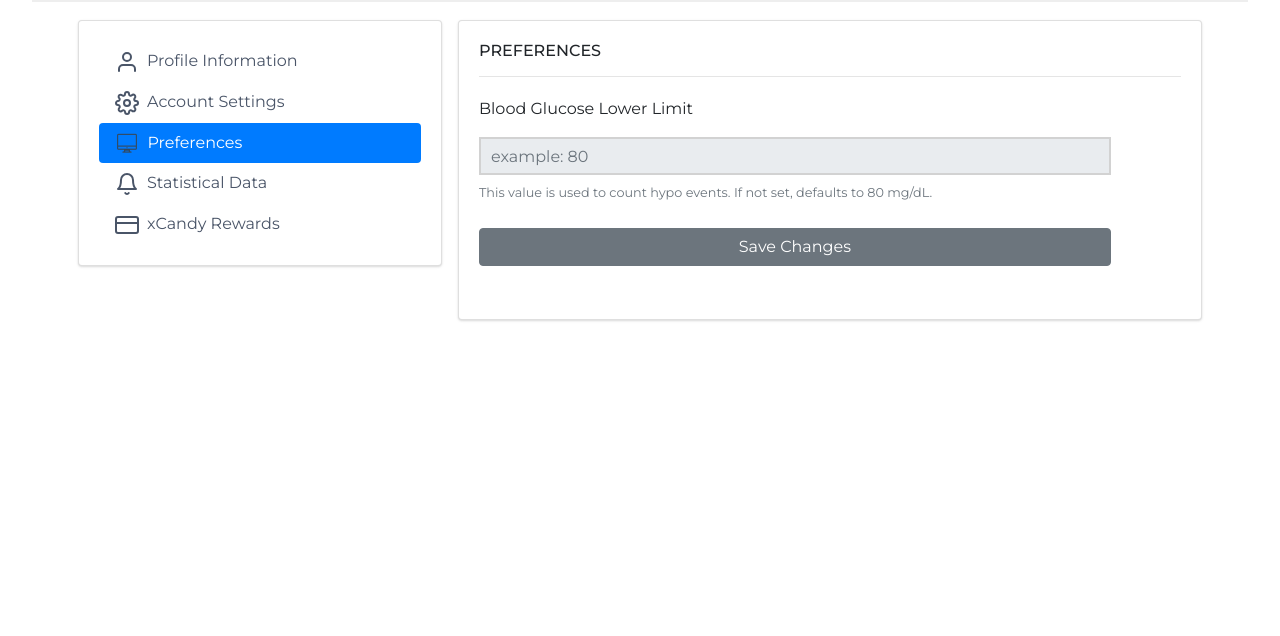
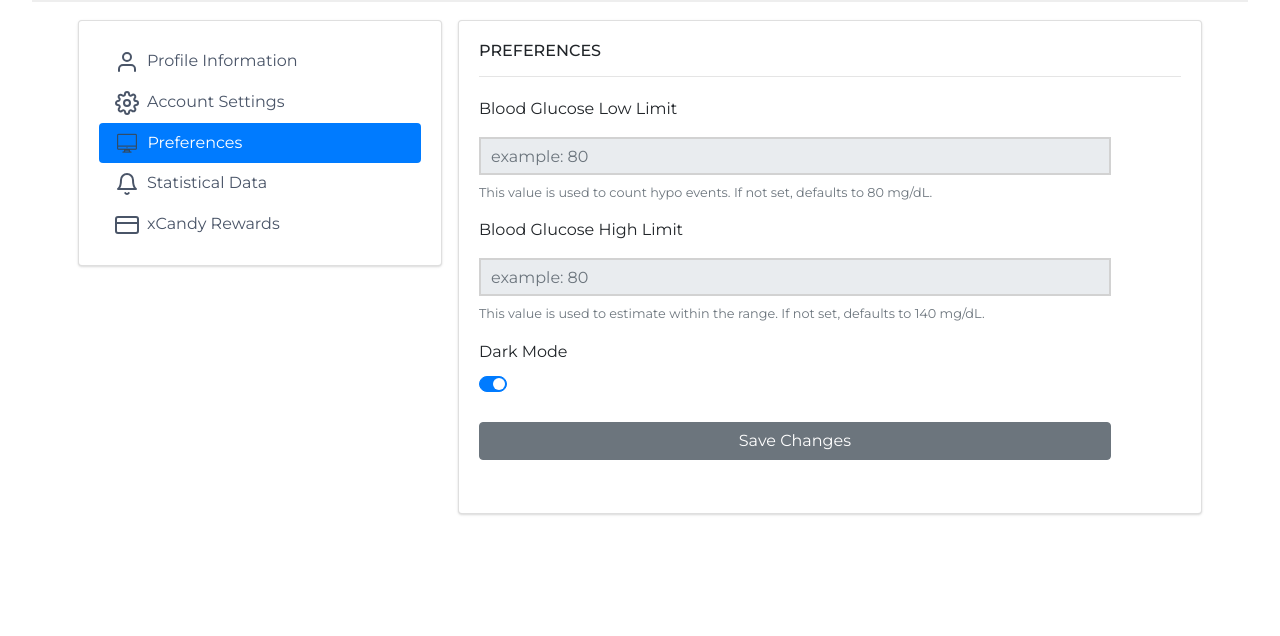
Before and after one commit to jquadirw/xcandycon, a Django app: page /settings/ in a window 1280 px wide, after a click on "Preferences". Shown: the part 80-716 px from the top of the page. Run offline with Django 3.2, Linux system fonts and the light colour scheme; a user stored in the database is signed in; parts of the project's set-up code (start-up, migrations or seed data) failed here and were passed over; some libraries are stand-ins or nearby versions.

Commit message:
settings prefs changes

```diff
--- a/webapp/templates/webapp/co/settings.html
+++ b/webapp/templates/webapp/co/settings.html
@@ -204,9 +204,21 @@
                 <hr>
                 <form>
                   <div class="form-group">
-                    <label for="username">Blood Glucose Lower Limit</label>
-                    <input type="text" readonly class="form-control" id="glucoseLowerLimit" aria-describedby="glucoseLowerLimitHelp" placeholder="example: 80" value="{{ user.profile.prefs.glucose_low_limit }}">
-                    <small id="glucoseLowerLimitHelp" class="form-text text-muted">This value is used to count hypo events. If not set, defaults to 80 mg/dL.</small>
+                    <label for="username">Blood Glucose Low Limit</label>
+                    <input type="text" readonly class="form-control" id="glucoseLowLimit" aria-describedby="glucoseLowLimitHelp" placeholder="example: 80" value="{{ user.profile.prefs.glucose_low_limit }}">
+                    <small id="glucoseLowLimitHelp" class="form-text text-muted">This value is used to count hypo events. If not set, defaults to 80 mg/dL.</small>
+                  </div>
+                  <div class="form-group">
+                    <label for="username">Blood Glucose High Limit</label>
+                    <input type="text" readonly class="form-control" id="glucoseHighLimit" aria-describedby="glucoseHighLimitHelp" placeholder="example: 80" value="{{ user.profile.prefs.glucose_low_limit }}">
+                    <small id="glucoseHighLimitHelp" class="form-text text-muted">This value is used to estimate within the range. If not set, defaults to 140 mg/dL.</small>
+                  </div>
+                  <div class="form-group">
+                    <label for="username">Dark Mode</label>
+                    <div class="custom-control custom-control-nolabel custom-switch ml-auto">
+                      <input type="checkbox" class="custom-control-input" id="customSwitch1" checked="">
+                      <label class="custom-control-label" for="customSwitch1"></label>
+                    </div>
                   </div>
                   <button class="btn btn-secondary" type="button">Save Changes</button>
                   <hr>
```
